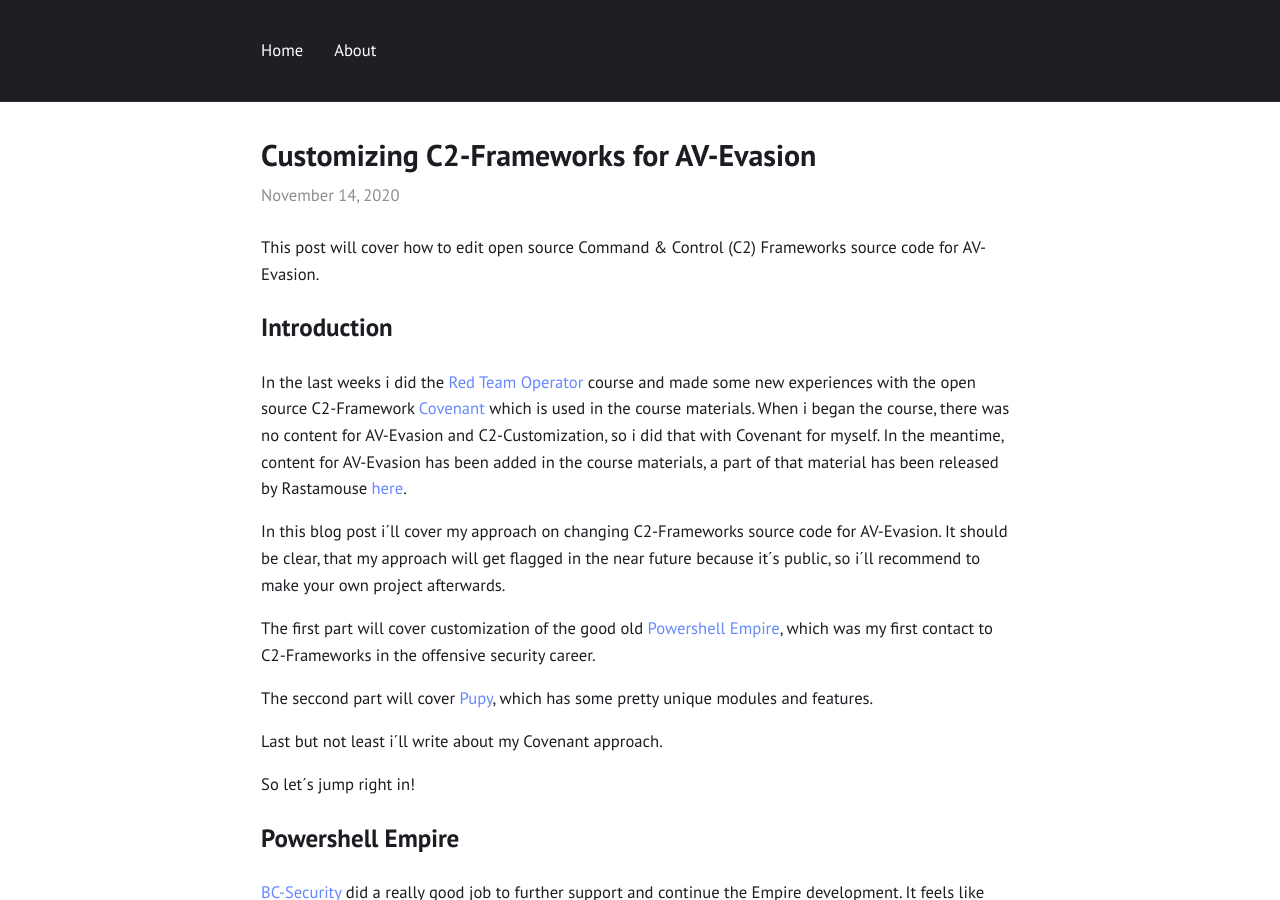
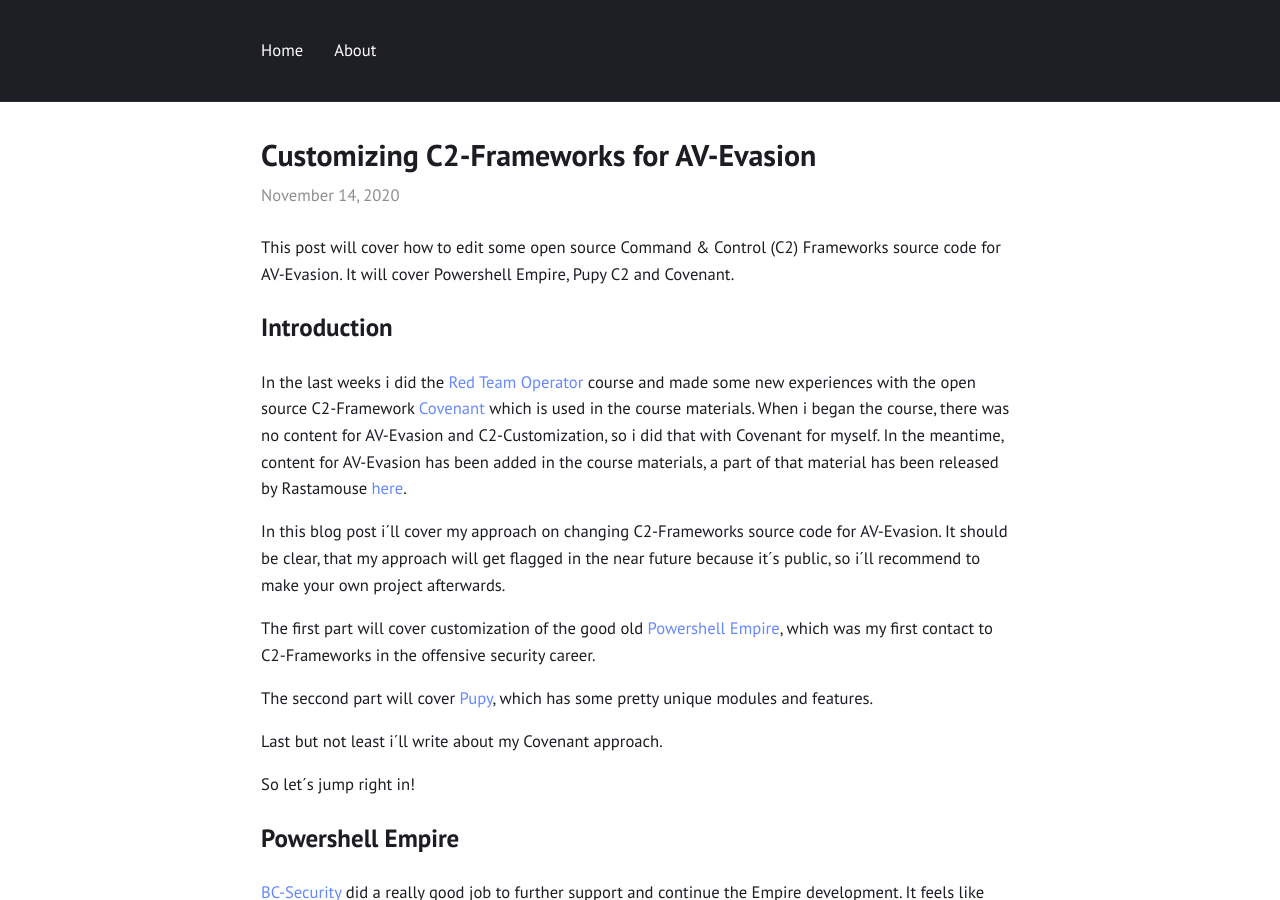
Before and after one commit to S3cur3Th1sSh1t/S3cur3Th1sSh1t.github.io, a Jekyll site: the page built from _posts/2020-11-14-Customizing_C2_Frameworks.md, in a window 1280 px wide and 900 px high. Built offline with Jekyll 4.4.1, drawn with Linux system fonts in a browser that asks for light colours.

Commit message:
Update 2020-11-14-Customizing_C2_Frameworks.md

```diff
--- a/_posts/2020-11-14-Customizing_C2_Frameworks.md
+++ b/_posts/2020-11-14-Customizing_C2_Frameworks.md
@@ -3,8 +3,8 @@ title: "Customizing C2-Frameworks for AV-Evasion"
 layout: "post"
 ---
 
-This post will cover how to edit open source Command & Control (C2) Frameworks source code for AV-Evasion.
-
+This post will cover how to edit some open source Command & Control (C2) Frameworks source code for AV-Evasion. It will cover Powershell Empire, Pupy C2 and Covenant.
+<!--more-->
 ## Introduction
 
 In the last weeks i did the <a href="https://www.zeropointsecurity.co.uk/red-team-ops">Red Team Operator</a> course and made some new experiences with the open source C2-Framework <a href="https://github.com/cobbr/Covenant">Covenant</a> which is used in the course materials. When i began the course, there was no content for AV-Evasion and C2-Customization, so i did that with Covenant for myself. In the meantime, content for AV-Evasion has been added in the course materials, a part of that material has been released by Rastamouse <a href="https://offensivedefence.co.uk/posts/covenant-profiles-templates/">here</a>.
```
